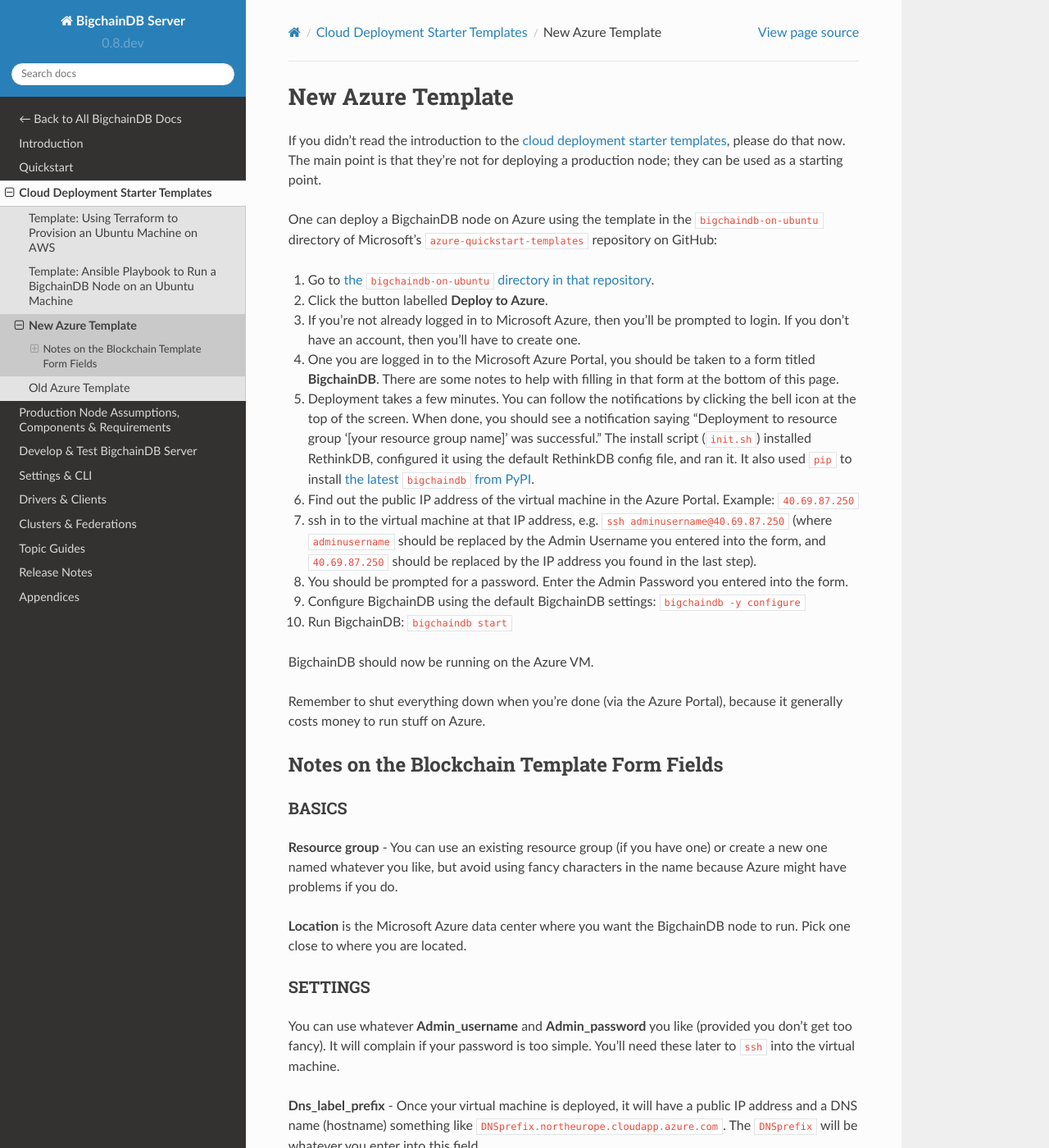
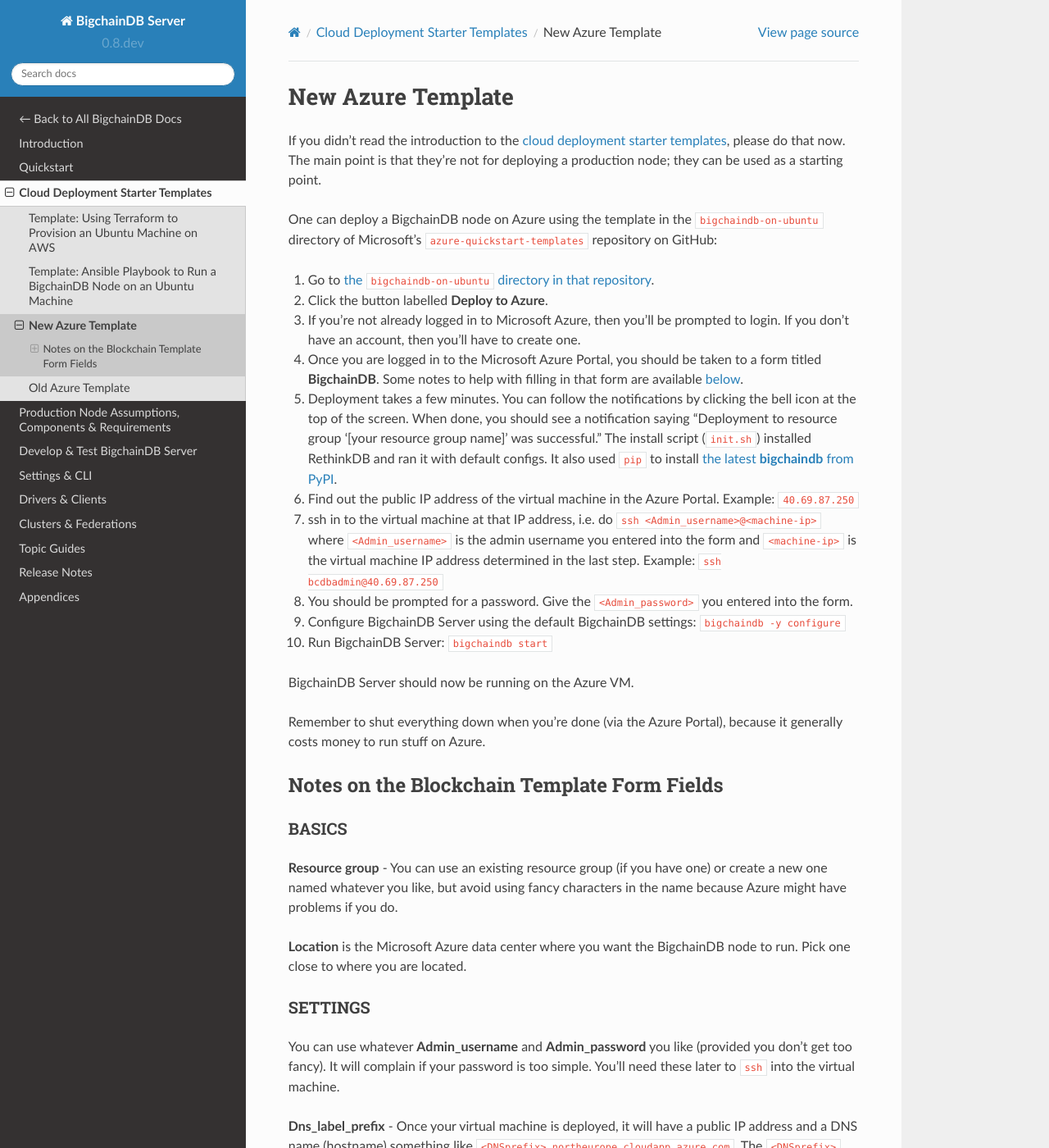
Before and after one commit to bigchaindb/bigchaindb, a Sphinx documentation site: the page built from docs/server/source/cloud-deployment-starter-templates/new-azure-template.md, in a window 1280 px wide and 1400 px high. Shown: the whole window at 82% size. Built offline with Sphinx 7.4.7 and the Read the Docs theme 2.0.0, drawn with Linux system fonts in a browser that asks for light colours; some of the changed text lies outside the part shown.

Commit message:
Addressed all comments by @sohkai in new Azure template page

```diff
--- a/docs/server/source/cloud-deployment-starter-templates/new-azure-template.md
+++ b/docs/server/source/cloud-deployment-starter-templates/new-azure-template.md
@@ -10,21 +10,21 @@
 
 3. If you're not already logged in to Microsoft Azure, then you'll be prompted to login. If you don't have an account, then you'll have to create one.
 
-4. One you are logged in to the Microsoft Azure Portal, you should be taken to a form titled **BigchainDB**. There are some notes to help with filling in that form at the bottom of this page.
+4. Once you are logged in to the Microsoft Azure Portal, you should be taken to a form titled **BigchainDB**. Some notes to help with filling in that form are available [below](new-azure-template.html#notes-on-the-blockchain-template-form-fields).
 
-5. Deployment takes a few minutes. You can follow the notifications by clicking the bell icon at the top of the screen. When done, you should see a notification saying "Deployment to resource group '[your resource group name]' was successful." The install script (`init.sh`) installed RethinkDB, configured it using the default RethinkDB config file, and ran it. It also used `pip` to install [the latest `bigchaindb` from PyPI](https://pypi.python.org/pypi/BigchainDB).
+5. Deployment takes a few minutes. You can follow the notifications by clicking the bell icon at the top of the screen. When done, you should see a notification saying "Deployment to resource group '[your resource group name]' was successful." The install script (`init.sh`) installed RethinkDB and ran it with default configs. It also used `pip` to install [the latest **bigchaindb** from PyPI](https://pypi.python.org/pypi/BigchainDB).
 
 6. Find out the public IP address of the virtual machine in the Azure Portal. Example: `40.69.87.250`
 
-7. ssh in to the virtual machine at that IP address, e.g. `ssh adminusername@40.69.87.250` (where `adminusername` should be replaced by the Admin Username you entered into the form, and `40.69.87.250` should be replaced by the IP address you found in the last step).
+7. ssh in to the virtual machine at that IP address, i.e. do `ssh <Admin_username>@<machine-ip>` where `<Admin_username>` is the admin username you entered into the form and `<machine-ip>` is the virtual machine IP address determined in the last step. Example: `ssh bcdbadmin@40.69.87.250`
 
-8. You should be prompted for a password. Enter the Admin Password you entered into the form.
+8. You should be prompted for a password. Give the `<Admin_password>` you entered into the form.
 
-9. Configure BigchainDB using the default BigchainDB settings: `bigchaindb -y configure`
+9. Configure BigchainDB Server using the default BigchainDB settings: `bigchaindb -y configure`
 
-10. Run BigchainDB: `bigchaindb start`
+10. Run BigchainDB Server: `bigchaindb start`
 
-BigchainDB should now be running on the Azure VM.
+BigchainDB Server should now be running on the Azure VM.
 
 Remember to shut everything down when you're done (via the Azure Portal), because it generally costs money to run stuff on Azure.
 
@@ -41,10 +41,9 @@
 
 You can use whatever **Admin\_username** and **Admin\_password** you like (provided you don't get too fancy). It will complain if your password is too simple. You'll need these later to `ssh` into the virtual machine.
 
-**Dns\_label\_prefix** - Once your virtual machine is deployed, it will have a public IP address and a DNS name (hostname) something like `DNSprefix.northeurope.cloudapp.azure.com`. The `DNSprefix` will be whatever you enter into this field.
+**Dns\_label\_prefix** - Once your virtual machine is deployed, it will have a public IP address and a DNS name (hostname) something like `<DNSprefix>.northeurope.cloudapp.azure.com`. The `<DNSprefix>` will be whatever you enter into this field.
 
 **Virtual\_machine\_size** - This should be one of Azure's standard virtual machine sizes, such as `Standard_D1_v2`. There's a [list of virtual machine sizes in the Azure docs](https://docs.microsoft.com/en-us/azure/virtual-machines/virtual-machines-windows-sizes?toc=%2fazure%2fvirtual-machines%2fwindows%2ftoc.json).
-
 
 **\_artifacts Location** - Leave this alone.
 
```
